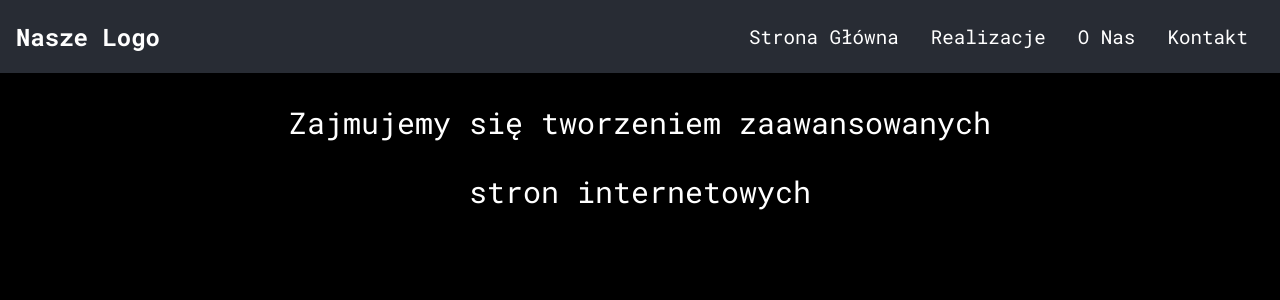
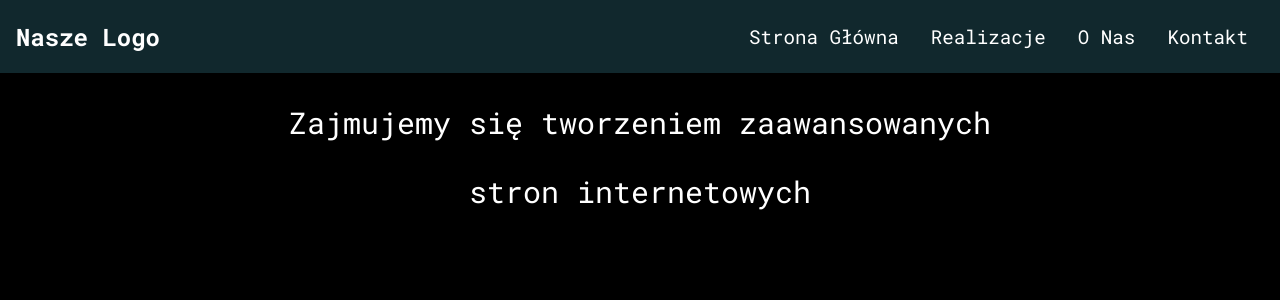
Before and after one commit to frodoprgmz/Protivreact, a React (Create React App) app: page / in a window 1280 px wide. Shown: the top 300 px of the page. Built offline with nearby package versions, Linux system fonts and the light colour scheme.

Commit message:
skibidi2

```diff
--- a/src/components/Header.css
+++ b/src/components/Header.css
@@ -1,5 +1,5 @@
 .header {
-    background-color: #282c34;
+    background-color: #11282d;
     padding: 1rem;
     display: flex;
     justify-content: space-between;
@@ -47,7 +47,7 @@
     width: 0;
     height: 2px;
     background-color: aqua;
-    transition: width 0.3s ease;
+    transition: width 0.7s ease;
   }
 
   .nav-list a:hover::after {
@@ -96,7 +96,7 @@
       display: none;
       flex-direction: column;
       width: 100%;
-      background-color: #282c34;
+      background-color: #11282d;
       position: absolute;
       top: 60px; /* Dostosuj do wysokości headera */
       left: 0;
--- a/src/pages/Home.js
+++ b/src/pages/Home.js
@@ -9,6 +9,7 @@ function Home() {
 
       </div>
     </div>
+
   );
 }
 
```
